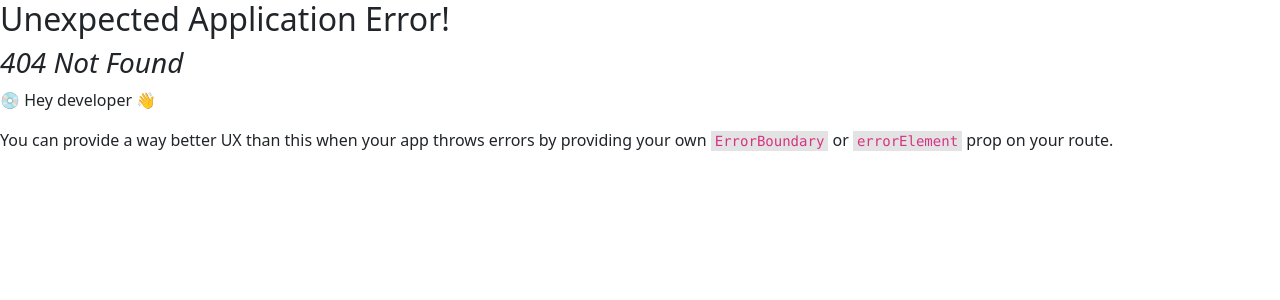
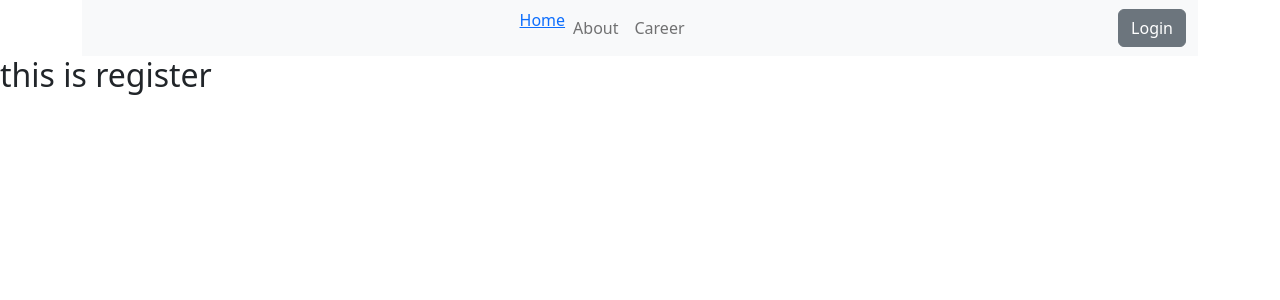
Before and after one commit to MTofayelAhmed/the-news-dragon-clicent, a React (Vite) app: page /register in a window 1280 px wide. Before the commit this address had no page. Shown: the top 300 px of the page. Built offline with nearby package versions, Linux system fonts and the light colour scheme.

Commit message:
done with 63

```diff
--- /dev/null
+++ b/src/Layout/LoginLayout.jsx
@@ -0,0 +1,14 @@
+import React from 'react';
+import NavigationBar from '../Pages/Shared/NavigationBar/NavigationBar';
+import { Outlet } from 'react-router-dom';
+
+const LoginLayout = () => {
+  return (
+    <div>
+    <NavigationBar></NavigationBar>
+    <Outlet></Outlet>
+    </div>
+  );
+};
+
+export default LoginLayout;
--- /dev/null
+++ b/src/Pages/Login/Login.jsx
@@ -0,0 +1,11 @@
+import React from 'react';
+
+const Login = () => {
+  return (
+    <div>
+      <h2>this is login</h2>
+    </div>
+  );
+};
+
+export default Login;
--- /dev/null
+++ b/src/Pages/Registration/Registration.jsx
@@ -0,0 +1,11 @@
+import React from 'react';
+
+const Registration = () => {
+  return (
+    <div>
+      <h2>this is register</h2>
+    </div>
+  );
+};
+
+export default Registration;
--- a/src/Pages/Shared/NavigationBar/NavigationBar.jsx
+++ b/src/Pages/Shared/NavigationBar/NavigationBar.jsx
@@ -15,22 +15,22 @@ const NavigationBar = () => {
         <Navbar.Toggle aria-controls="responsive-navbar-nav" />
         <Navbar.Collapse id="responsive-navbar-nav">
           <Nav className="mx-auto">
-            <Nav.Link href="#features">
-             <Link to='/'> Home</Link>
-             </Nav.Link>
+
+             <Link to='/category/0'> Home</Link>
+
             <Nav.Link href="#pricing">About</Nav.Link>
             <Nav.Link href="#pricing">Career</Nav.Link>
 
           </Nav>
           <Nav>
-            { user && <Nav.Link href="#deets"><FaUserAlt></FaUserAlt>
-            </Nav.Link>}
-            <Nav.Link eventKey={2} href="#memes">
+            { user && <FaUserAlt></FaUserAlt>}
+
+
            { user?  <Button variant="secondary">LogOut</Button>:
            <Link to ='/login'><Button variant="secondary">Login</Button></Link>
 
            }
-            </Nav.Link>
+
           </Nav>
         </Navbar.Collapse>
       </Container>
--- a/src/Provider/AuthProvider.jsx
+++ b/src/Provider/AuthProvider.jsx
@@ -1,7 +1,7 @@
 import React, { createContext } from 'react';
 export const AuthContext = createContext(null)
 const AuthProvider = ({children}) => {
-const user ={displayName: "Tofayel Ahmed"}
+const user =null
   const authInfo = {user}
   return (
     <AuthContext.Provider value={authInfo}>
--- a/src/Routes/Route.jsx
+++ b/src/Routes/Route.jsx
@@ -1,23 +1,46 @@
-import { createBrowserRouter } from "react-router-dom";
+import { Navigate, createBrowserRouter } from "react-router-dom";
 import Main from "../Layout/Main";
 import Home from "../Pages/Home/Home/Home";
 import Category from "../Pages/Home/Category/Category";
 import NewsLayout from "../Layout/NewsLayout";
 import News from "../Pages/News/News/News";
+import LoginLayout from "../Layout/LoginLayout";
+import Login from "../Pages/Login/Login";
+import Registration from "../Pages/Registration/Registration";
 
 const router = createBrowserRouter([
+{path: '/',
+element: <LoginLayout></LoginLayout>,
+children: [
+  {path: '/',
+  element: <Navigate to='/category/0'></Navigate>
+
+  },
+
   {
-    path: "/",
+  path: '/login',
+  element: <Login></Login>
+},
+
+{path: '/register',
+element: <Registration></Registration>
+
+}
+
+
+]
+
+},
+
+  {
+    path: "category",
     element: <Main></Main>,
     children: [
-      { path: "/",
-       element: <Category></Category>,
-       loader: ()=> fetch(`http://localhost:5000/news`)
-       },
-      {
-        path: "/category/:id",
+     {
+        path: ":id",
         element: <Category></Category>,
-        loader: ({params})=> fetch(`http://localhost:5000/categories/${params.id}`)
+        loader: ({ params }) =>
+          fetch(`http://localhost:5000/categories/${params.id}`),
       },
     ],
   },
@@ -28,10 +51,9 @@ const router = createBrowserRouter([
       {
         path: ":id",
         element: <News></News>,
-        loader: ({params})=> fetch(`http://localhost:5000/news/${params.id}`)
-
-      }
-
+        loader: ({ params }) =>
+          fetch(`http://localhost:5000/news/${params.id}`),
+      },
     ],
   },
 ]);
```
